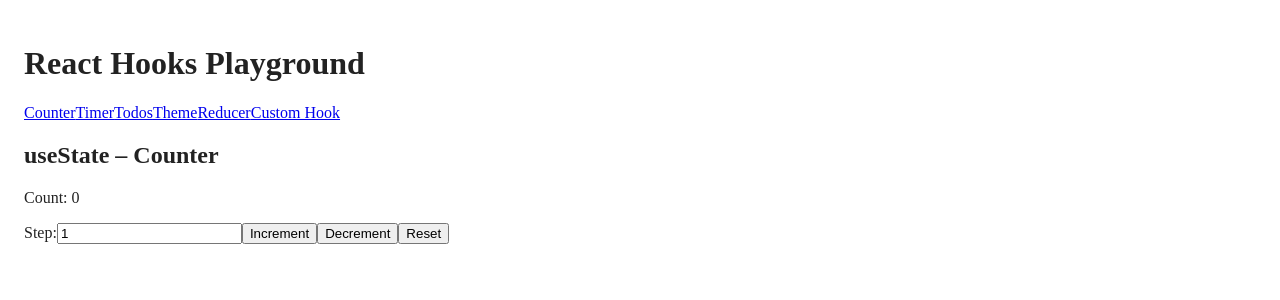
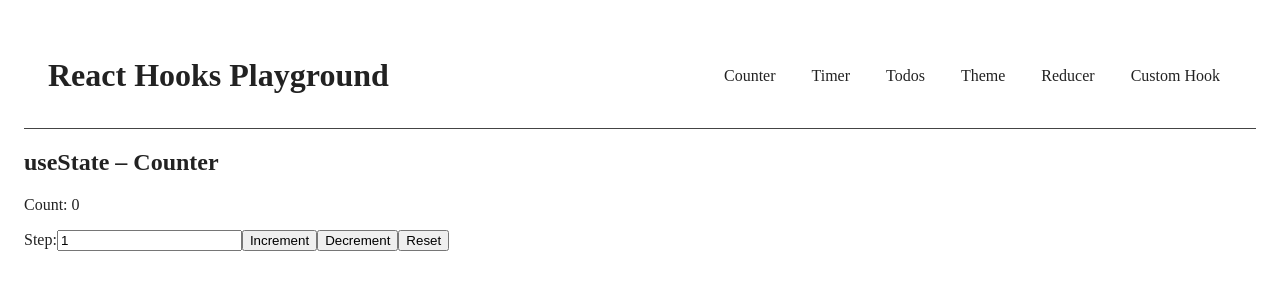
Before and after one commit to JuanSalda91/hooks-demo, a React (Vite) app: page / in a window 1280 px wide. Shown: the top 300 px of the page. Built offline with nearby package versions, Linux system fonts and the light colour scheme.

Commit message:
css added

```diff
--- a/src/App.css
+++ b/src/App.css
@@ -16,3 +16,38 @@
 .app {
   padding: 1rem;
 }
+
+/* layout for header + nav */
+header {
+  display: flex;
+  align-items: center;
+  justify-content: space-between;
+  padding: 0.75rem 1.5rem;
+  border-bottom: 1px solid #444;
+}
+
+/* nav links row */
+header nav {
+  display: flex;
+  gap: 0.75rem;
+}
+
+/* default link styles */
+header nav a {
+  text-decoration: none;
+  font-weight: 500;
+  padding: 0.35rem 0.75rem;
+  border-radius: 4px;
+  color: inherit;
+  transition: background-color 0.15s ease, color 0.15s ease;
+}
+
+/* hover state */
+header nav a:hover {
+  background-color: rgba(255, 255, 255, 0.08);
+}
+
+/* optional: active link style using NavLink later */
+header nav a.active {
+  background-color: rgba(255, 255, 255, 0.18);
+}
```
